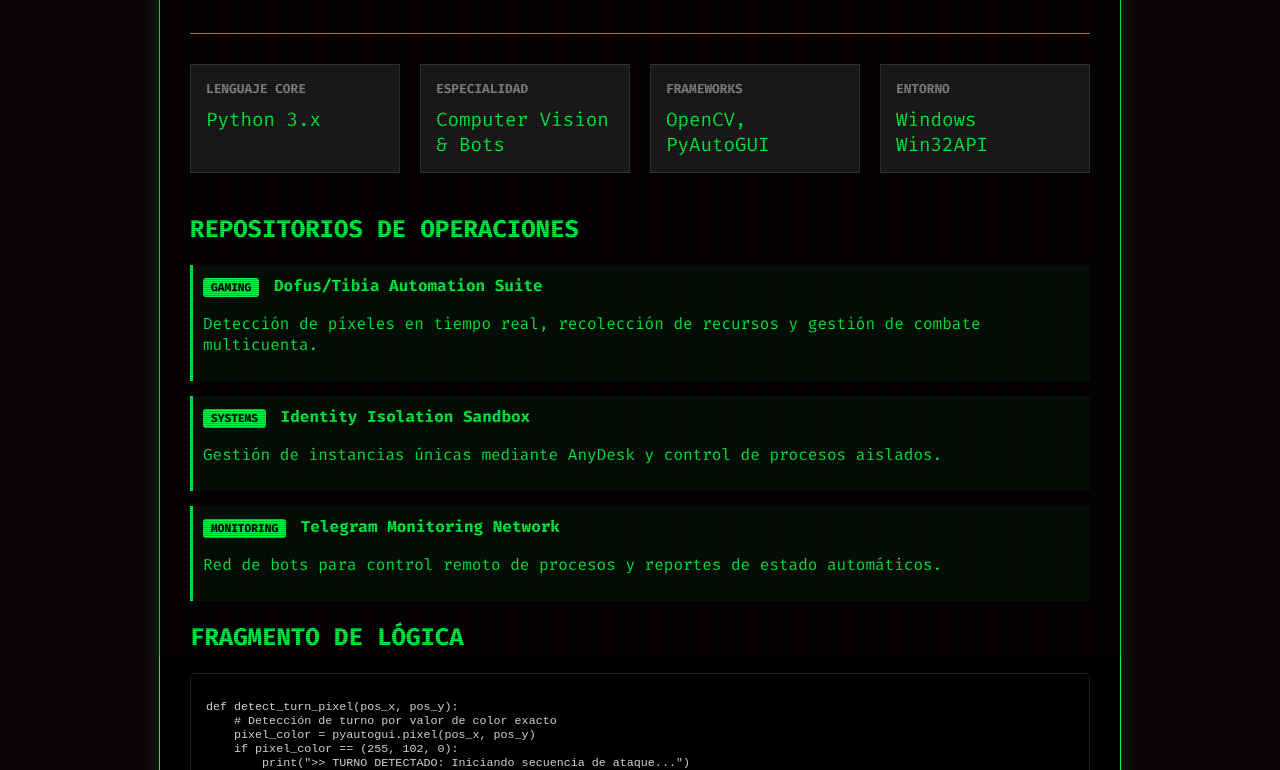
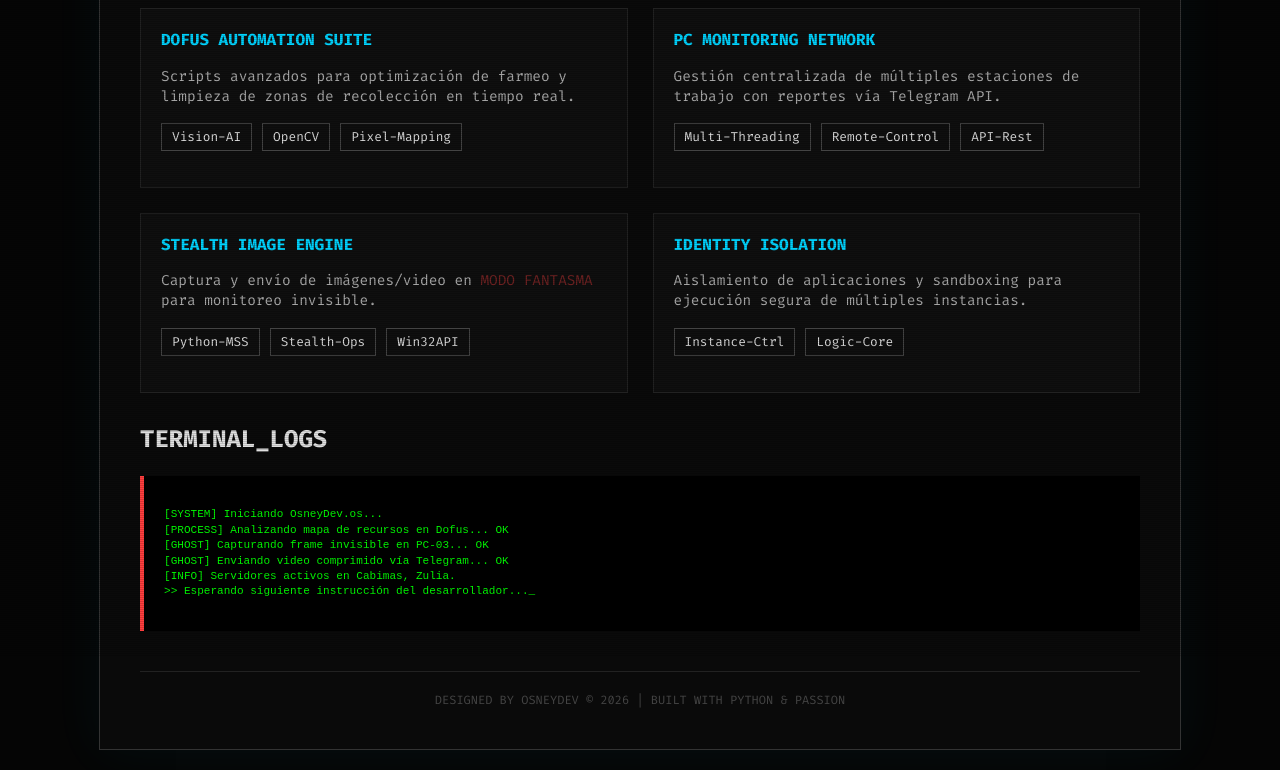
Before and after one commit to Osneyfuentes/osneypage, a plain HTML site: page index.html in a window 1280 px wide. Shown: the part 144-914 px from the top of the page. Drawn offline with Linux system fonts and the light colour scheme.

Commit message:
Update index.html

```diff
--- a/index.html
+++ b/index.html
@@ -3,192 +3,209 @@
 <head>
     <meta charset="UTF-8">
     <meta name="viewport" content="width=device-width, initial-scale=1.0">
-    <title>Dev Terminal | Automation Specialist</title>
+    <title>OSNEYDEV | Automation Architect</title>
     <link href="https://fonts.googleapis.com/css2?family=Fira+Code:wght@400;700&display=swap" rel="stylesheet">
     <style>
         :root {
-            --neon-green: #00ff41;
-            --dark-bg: #0d0208;
-            --terminal-gray: #1a1a1a;
+            --neon-blue: #00d4ff;
+            --ghost-white: #e0e0e0;
+            --dark-bg: #050505;
+            --terminal-black: #0a0a0a;
+            --danger-red: #ff3e3e;
         }
 
         body {
             background-color: var(--dark-bg);
-            color: var(--neon-green);
+            color: var(--ghost-white);
             font-family: 'Fira Code', monospace;
             margin: 0;
             padding: 20px;
             display: flex;
             justify-content: center;
-            overflow-x: hidden;
+            line-height: 1.4;
         }
 
-        /* Efecto de línea de escaneo CRT */
-        body::before {
-            content: " ";
-            display: block;
+        /* Efecto CRT Scanline */
+        body::after {
+            content: "";
             position: fixed;
-            top: 0; left: 0; bottom: 0; right: 0;
-            background: linear-gradient(rgba(18, 16, 16, 0) 50%, rgba(0, 0, 0, 0.25) 50%),
-                        linear-gradient(90deg, rgba(255, 0, 0, 0.06), rgba(0, 255, 0, 0.02), rgba(0, 0, 255, 0.06));
-            z-index: 2;
-            background-size: 100% 2px, 3px 100%;
+            top: 0; left: 0; width: 100%; height: 100%;
+            background: repeating-linear-gradient(0deg, rgba(0,0,0,0.15) 0px, rgba(0,0,0,0.15) 1px, transparent 1px, transparent 2px);
             pointer-events: none;
+            z-index: 10;
         }
 
         .container {
-            max-width: 900px;
+            max-width: 1000px;
             width: 100%;
-            border: 1px solid var(--neon-green);
-            padding: 30px;
-            box-shadow: 0 0 20px rgba(0, 255, 65, 0.2);
-            background: rgba(0, 0, 0, 0.8);
+            border: 1px solid #333;
+            background: var(--terminal-black);
+            padding: 40px;
+            box-shadow: 0 0 50px rgba(0, 212, 255, 0.05);
+            position: relative;
         }
 
-        header {
-            border-bottom: 1px solid var(--neon-green);
-            padding-bottom: 20px;
+        .header-id {
+            display: flex;
+            justify-content: space-between;
+            border-bottom: 2px solid var(--neon-blue);
+            padding-bottom: 10px;
             margin-bottom: 30px;
         }
 
-        .glitch {
-            font-size: 2.5em;
+        .dev-name {
+            font-size: 2.2em;
             font-weight: bold;
+            color: var(--neon-blue);
             text-transform: uppercase;
-            letter-spacing: 5px;
+            text-shadow: 0 0 10px rgba(0, 212, 255, 0.5);
         }
 
-        .stats-grid {
-            display: grid;
-            grid-template-columns: repeat(auto-fit, minmax(200px, 1fr));
-            gap: 20px;
-            margin-bottom: 40px;
+        .status-tag {
+            background: var(--neon-blue);
+            color: black;
+            padding: 5px 15px;
+            font-weight: bold;
+            height: fit-content;
         }
 
-        .stat-card {
-            border: 1px solid #333;
-            padding: 15px;
-            background: var(--terminal-gray);
+        .grid {
+            display: grid;
+            grid-template-columns: 1fr 1fr;
+            gap: 25px;
+            margin-bottom: 30px;
         }
 
-        .stat-card h3 {
-            margin: 0;
-            font-size: 0.8em;
-            color: #888;
+        .card {
+            border: 1px solid #222;
+            padding: 20px;
+            background: rgba(255,255,255,0.02);
+            transition: 0.3s;
+        }
+
+        .card:hover {
+            border-color: var(--neon-blue);
+            background: rgba(0, 212, 255, 0.03);
+        }
+
+        .card h2 {
+            margin: 0 0 15px 0;
+            font-size: 1em;
+            color: var(--neon-blue);
             text-transform: uppercase;
         }
 
-        .stat-card p {
-            margin: 10px 0 0;
-            font-size: 1.2em;
+        .project-desc {
+            font-size: 0.9em;
+            color: #aaa;
         }
 
-        .project-list {
-            margin-top: 30px;
+        .skill-list {
+            list-style: none;
+            padding: 0;
+            display: flex;
+            flex-wrap: wrap;
+            gap: 10px;
         }
 
-        .project-item {
-            margin-bottom: 15px;
-            padding: 10px;
-            border-left: 3px solid var(--neon-green);
-            background: rgba(0, 255, 65, 0.05);
+        .skill-list li {
+            border: 1px solid #444;
+            padding: 4px 10px;
+            font-size: 0.8em;
         }
 
-        .typing-text::after {
-            content: "|";
-            animation: blink 1s infinite;
+        .console-box {
+            background: #000;
+            border-left: 4px solid var(--danger-red);
+            padding: 20px;
+            font-size: 0.85em;
+            color: #00ff00;
+            margin-top: 20px;
         }
 
-        @keyframes blink {
-            0%, 100% { opacity: 1; }
-            50% { opacity: 0; }
+        .ghost-mode {
+            color: var(--danger-red);
+            animation: pulse 2s infinite;
         }
 
-        .code-snippet {
-            background: #000;
-            padding: 15px;
-            border-radius: 5px;
-            font-size: 0.9em;
-            color: #d1d1d1;
-            overflow-x: auto;
-            border: 1px solid #222;
+        @keyframes pulse {
+            0% { opacity: 1; }
+            50% { opacity: 0.4; }
         }
 
-        .tag {
-            display: inline-block;
-            background: var(--neon-green);
-            color: black;
-            padding: 2px 8px;
-            font-size: 0.7em;
-            font-weight: bold;
-            margin-right: 5px;
-            border-radius: 3px;
+        footer {
+            margin-top: 40px;
+            text-align: center;
+            font-size: 0.75em;
+            color: #444;
+            border-top: 1px solid #222;
+            padding-top: 20px;
         }
     </style>
 </head>
 <body>
 
 <div class="container">
-    <header>
-        <div class="glitch">SISTEMA ACTIVO</div>
-        <p class="typing-text">Usuario: Python Automation Specialist // Ubicación: Cabimas, VZLA</p>
-    </header>
+    <div class="header-id">
+        <div class="dev-name">OSNEYDEV_SYSTEMS</div>
+        <div class="status-tag">ONLINE_</div>
+    </div>
 
-    <div class="stats-grid">
-        <div class="stat-card">
-            <h3>Lenguaje Core</h3>
-            <p>Python 3.x</p>
+    <div class="grid">
+        <div class="card">
+            <h2>Dofus Automation Suite</h2>
+            <p class="project-desc">Scripts avanzados para optimización de farmeo y limpieza de zonas de recolección en tiempo real.</p>
+            <ul class="skill-list">
+                <li>Vision-AI</li>
+                <li>OpenCV</li>
+                <li>Pixel-Mapping</li>
+            </ul>
         </div>
-        <div class="stat-card">
-            <h3>Especialidad</h3>
-            <p>Computer Vision & Bots</p>
+
+        <div class="card">
+            <h2>PC Monitoring Network</h2>
+            <p class="project-desc">Gestión centralizada de múltiples estaciones de trabajo con reportes vía Telegram API.</p>
+            <ul class="skill-list">
+                <li>Multi-Threading</li>
+                <li>Remote-Control</li>
+                <li>API-Rest</li>
+            </ul>
         </div>
-        <div class="stat-card">
-            <h3>Frameworks</h3>
-            <p>OpenCV, PyAutoGUI</p>
+
+        <div class="card">
+            <h2>Stealth Image Engine</h2>
+            <p class="project-desc">Captura y envío de imágenes/video en <span class="ghost-mode">MODO FANTASMA</span> para monitoreo invisible.</p>
+            <ul class="skill-list">
+                <li>Python-MSS</li>
+                <li>Stealth-Ops</li>
+                <li>Win32API</li>
+            </ul>
         </div>
-        <div class="stat-card">
-            <h3>Entorno</h3>
-            <p>Windows Win32API</p>
+
+        <div class="card">
+            <h2>Identity Isolation</h2>
+            <p class="project-desc">Aislamiento de aplicaciones y sandboxing para ejecución segura de múltiples instancias.</p>
+            <ul class="skill-list">
+                <li>Instance-Ctrl</li>
+                <li>Logic-Core</li>
+            </ul>
         </div>
     </div>
 
-    <section class="project-list">
-        <h2>REPOSITORIOS DE OPERACIONES</h2>
-
-        <div class="project-item">
-            <span class="tag">GAMING</span>
-            <strong>Dofus/Tibia Automation Suite</strong>
-            <p>Detección de píxeles en tiempo real, recolección de recursos y gestión de combate multicuenta.</p>
-        </div>
-
-        <div class="project-item">
-            <span class="tag">SYSTEMS</span>
-            <strong>Identity Isolation Sandbox</strong>
-            <p>Gestión de instancias únicas mediante AnyDesk y control de procesos aislados.</p>
-        </div>
-
-        <div class="project-item">
-            <span class="tag">MONITORING</span>
-            <strong>Telegram Monitoring Network</strong>
-            <p>Red de bots para control remoto de procesos y reportes de estado automáticos.</p>
-        </div>
-    </section>
-
-    <h2>FRAGMENTO DE LÓGICA</h2>
-    <div class="code-snippet">
+    <h2>TERMINAL_LOGS</h2>
+    <div class="console-box">
 <pre>
-def detect_turn_pixel(pos_x, pos_y):
-    # Detección de turno por valor de color exacto
-    pixel_color = pyautogui.pixel(pos_x, pos_y)
-    if pixel_color == (255, 102, 0):
-        print(">> TURNO DETECTADO: Iniciando secuencia de ataque...")
-        execute_combat_protocol()
+[SYSTEM] Iniciando OsneyDev.os...
+[PROCESS] Analizando mapa de recursos en Dofus... OK
+[GHOST] Capturando frame invisible en PC-03... OK
+[GHOST] Enviando video comprimido vía Telegram... OK
+[INFO] Servidores activos en Cabimas, Zulia.
+>> Esperando siguiente instrucción del desarrollador..._
 </pre>
     </div>
 
-    <footer style="margin-top: 50px; font-size: 0.7em; color: #444; text-align: center;">
-        [ TERMINAL v2.0.26 - ENCRYPTED CONNECTION ]
+    <footer>
+        DESIGNED BY OSNEYDEV © 2026 | BUILT WITH PYTHON & PASSION
     </footer>
 </div>
 
```
